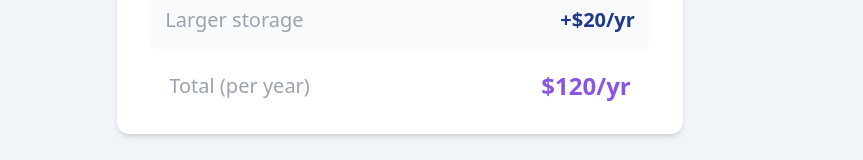
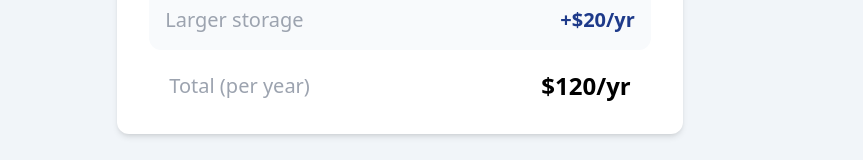
Before and after one commit to petark7/multi-step-form-main, a React (Vite) app: page / in a window 1280 px wide. Shown: the part 469-629 px from the top of the page, without its empty margins (0-863 px from the left). Built offline with nearby package versions, Linux system fonts and the light colour scheme.

Commit message:
Small color change

```diff
--- a/src/components/finalStep.jsx
+++ b/src/components/finalStep.jsx
@@ -1,3 +1,4 @@
+import {DEEP_BLUE} from '../constants/colors.jsx';
 import CheckboxTitleDesc from './ui/checkboxTitleDesc.jsx';
 import TitleText from './ui/titleText.jsx';
 
@@ -37,7 +38,7 @@ const FinalStep = () => (
 			<div>
 				<div className='text-gray-400 text-xl'>Total (per year)</div>
 			</div>
-			<div className='text-purplishBlue text-2xl font-bold'>$120/yr</div>
+			<div className={`text-[${DEEP_BLUE}] text-2xl font-bold`}>$120/yr</div>
 		</div>
 	</div>
 );
```
